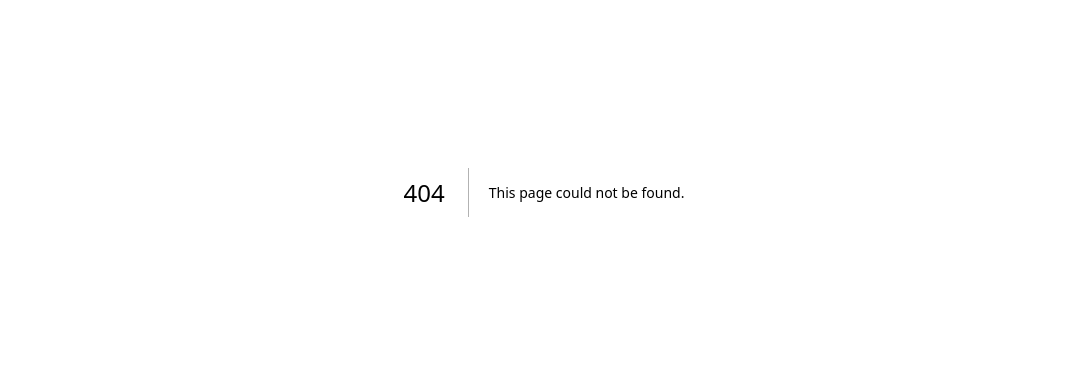
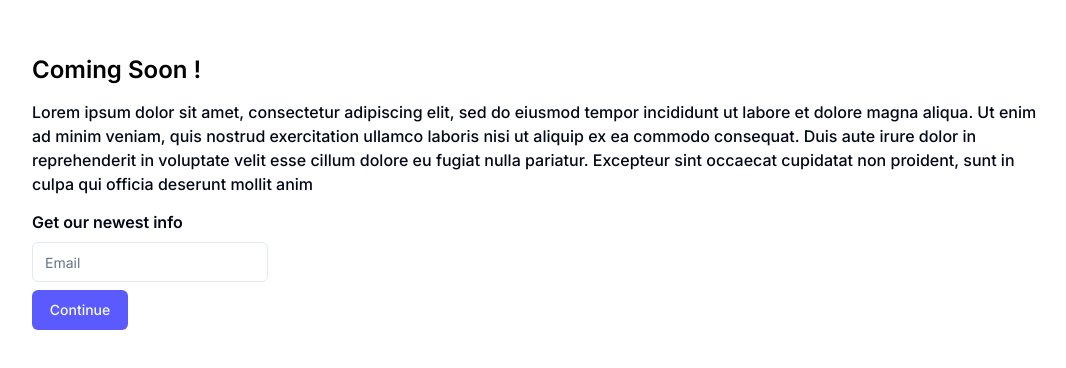
Before and after one commit to alizaenazet/identpix-mvp, a Next.js app: page /coming-soon in a window 1280 px wide. Before the commit this address had no page. Shown: the part 208-576 px from the top of the page, without its empty margins (96-1162 px from the left). Built offline with nearby package versions, Linux system fonts and the light colour scheme.

Commit message:
feat: add coming-soong page view

```diff
--- /dev/null
+++ b/app/coming-soon/page.tsx
@@ -0,0 +1,17 @@
+import EmailForm  from "@/app/ui/coming-soon/email-form";
+
+export default function Page() {
+  return (
+    <main className='flex h-screen flex-col  justify-center items-center p-14 md:p-32 lg:p-55'>
+        <div className='flex flex-col gap-3.5 items-start justify-center'>
+            <h1 className='text-black text-xl font-semibold md:text-2xl  '>
+                Coming Soon !
+            </h1>
+            <p className='text-sm font-medium w-full md:min-w-[446px]  md:text-base'>
+                Lorem ipsum dolor sit amet, consectetur adipiscing elit, sed do eiusmod tempor incididunt ut labore et dolore magna aliqua. Ut enim ad minim veniam, quis nostrud exercitation ullamco laboris nisi ut aliquip ex ea commodo consequat. Duis aute irure dolor in reprehenderit in voluptate velit esse cillum dolore eu fugiat nulla pariatur. Excepteur sint occaecat cupidatat non proident, sunt in culpa qui officia deserunt mollit anim
+            </p>
+            <EmailForm />
+        </div>
+    </main>
+  )
+}
--- /dev/null
+++ b/app/ui/coming-soon/email-form.tsx
@@ -0,0 +1,13 @@
+import { Button } from "@/components/ui/button"
+import { Label } from "@/components/ui/label"
+import { Input } from "@/components/ui/input"
+
+export default function EmailForm() {
+  return (
+    <form className="flex flex-col gap-y-2">
+        <Label className="md:text-base md:font-semibold">Get our newest info</Label>
+        <Input type="email" placeholder="Email" />
+        <Button className="w-24 ">Continue</Button>
+    </form>
+  )
+}
```
